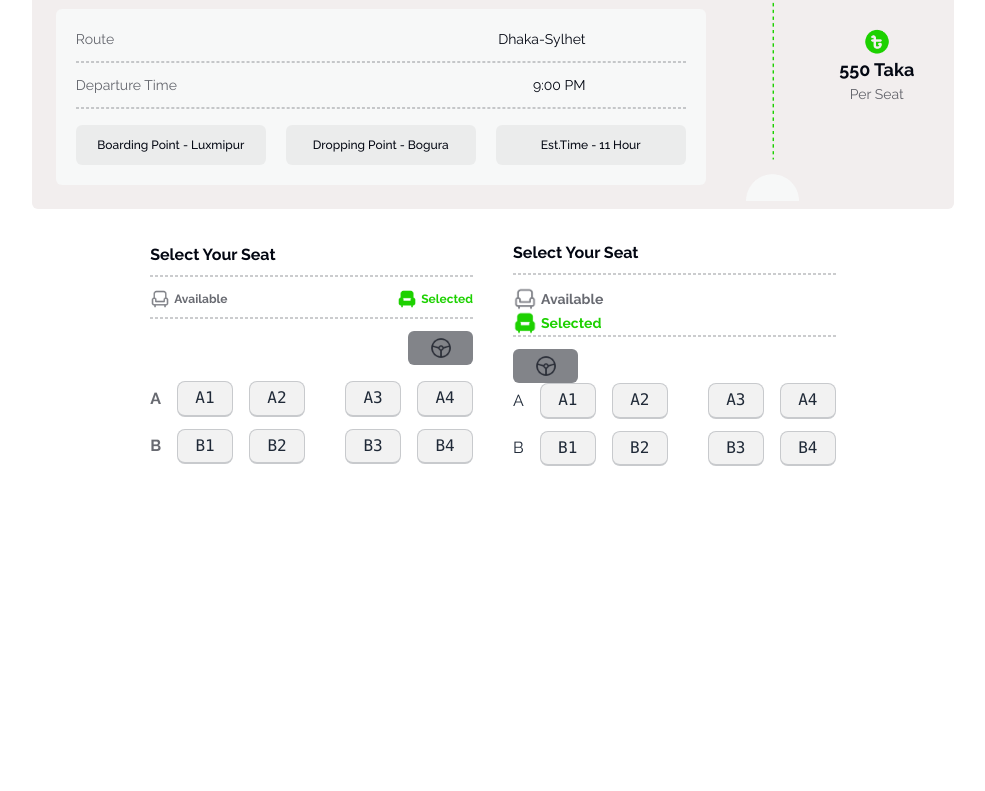
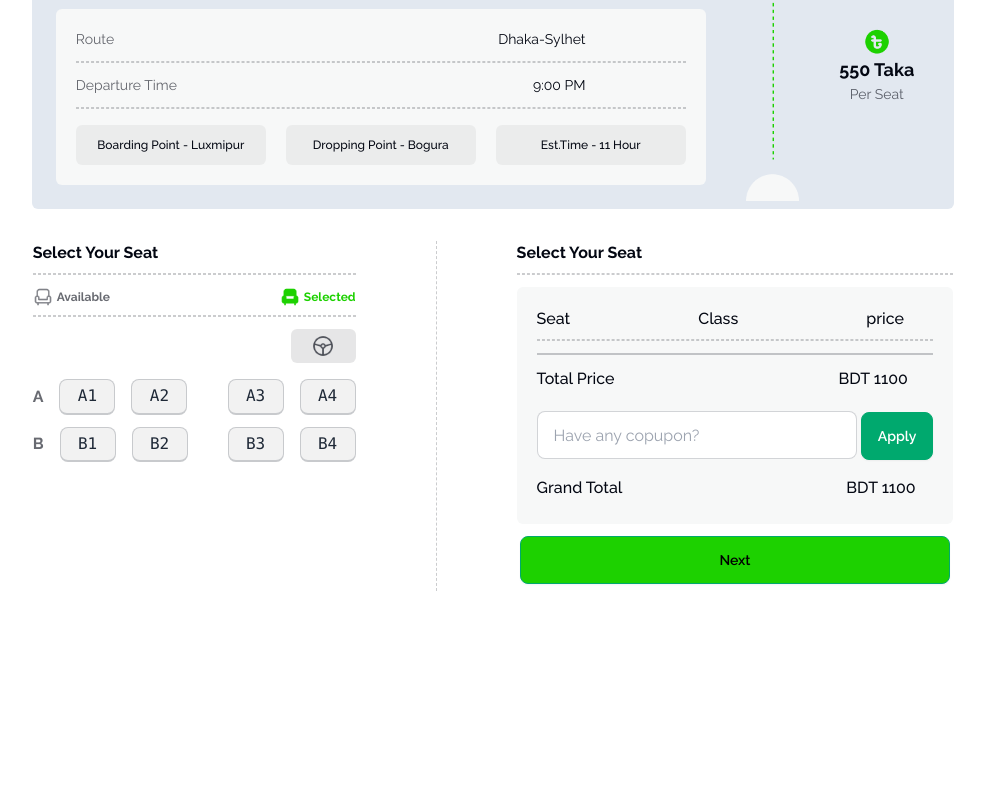
Before and after one commit to shodorsonnath/P-Ticket, a plain HTML site: page index.html in a window 1280 px wide. Shown: the part 1313-2104 px from the top of the page, without its empty margins (147-1132 px from the left). Drawn offline with nearby package versions, Linux system fonts and the light colour scheme.

Commit message:
complete seat second part design

```diff
--- a/index.html
+++ b/index.html
@@ -128,7 +128,7 @@
                     tests and view the results directly within the app. The integrated testing features allow for the
                     streamlined.</p>
             </div>
-            <div class="bg-[#f2eeee] rounded-md flex gap-10">
+            <div class="bg-slate-200 rounded-md flex gap-10">
                 <div class="mt-6 mb-6 pl-6">
                     <div class="flex justify-between pb-5">
                         <div class="flex items-center gap-2">
@@ -178,7 +178,7 @@
             </div>
         </section>
         <!-- ph paribahan section start second part -->
-        <section class="mb-96 flex justify-center items-center gap-10">
+        <section class="mb-96 flex justify-center gap-20">
             <div>
                 <p class="text-[#030712] font-bold mb-2">Select Your Seat</p>
                 <div class="border border-dashed h-[1px] border-[#03071233] mb-3"></div>
@@ -194,7 +194,7 @@
                 </div>
                 <div class="border border-dashed h-[1px] border-[#03071233] mb-3"></div>
                 <div class="flex justify-end mb-4">
-                    <div class="bg-[#828489] w-[65px] flex justify-center py-[5px] rounded-md">
+                    <div class="bg-[#03071219] w-[65px] flex justify-center py-[5px] rounded-md">
                         <img class="w-6" src="images/tabler.png" alt="">
                     </div>
                 </div>
@@ -224,47 +224,37 @@
                     </div>
                 </div>
             </div>
+            <div class="border-[1px] border-l-0 border-[#03071233] border-dashed h-[350px]"></div>
             <div>
                 <p class="text-[#030712] font-bold mb-2">Select Your Seat</p>
                 <div class="border border-dashed h-[1px] border-[#03071233] mb-3"></div>
-                <div>
-                    <div class="flex items-center gap-1">
-                        <img class="w-6" src="images/seat-gray.png" alt="">
-                        <p class="text-[#03071299] font-bold text-sm">Available</p>
+                <div class="bg-[#F7F8F8] p-5 rounded-md">
+                    <div class="flex gap-32 text-[#030712] font-medium text-base">
+                        <p>Seat</p>
+                        <p>Class</p>
+                        <p>price</p>
                     </div>
-                    <div class="flex items-center gap-1">
-                        <img class="w-6" src="images/seat-green-filled.png" alt="">
-                        <p class="text-[#1DD100] font-bold text-sm">Selected</p>
+                    <div class="border border-dashed h-[1px] border-[#03071233] mt-2 mb-3"></div>
+                    <div class="border h-[1px] border-[#03071238] mt-3 mb-3"></div>
+
+                    <div class="flex gap-56 text-[#030712] font-medium text-base mb-5">
+                        <p>Total Price</p>
+                        <p>BDT 1100</p>
+                    </div>
+                    <div class="form-control">
+                        <label class="input-group">
+                            <input id="btn-coupon" type="text" placeholder="Have any copupon?"
+                                class="input input-bordered w-80" />
+                            <button id="btn-coupon-apply" class="btn btn-success text-white">Apply</button>
+                        </label>
+                    </div>
+                    <div class="flex gap-56 text-[#030712] font-medium text-base mt-4 mb-1">
+                        <p>Grand Total</p>
+                        <p>BDT 1100</p>
                     </div>
                 </div>
-                <div class="border border-dashed h-[1px] border-[#03071233] mb-3"></div>
-                <div class="bg-[#828489] w-[65px] flex justify-center py-[5px] rounded-md">
-                    <img class="w-6" src="images/tabler.png" alt="">
-                </div>
-
-               <div class="flex gap-10">
-                <div>
-                    <div class="flex items-center gap-4">
-                        <p>A</p>
-                        <kbd class="kbd w-14">A1</kbd>
-                        <kbd class="kbd w-14">A2</kbd>
-                    </div>
-                    <div class="flex items-center gap-4 mt-3">
-                        <p>B</p>
-                        <kbd class="kbd w-14">B1</kbd>
-                        <kbd class="kbd w-14">B2</kbd>
-                    </div>
-                </div>
-                <div>
-                    <div class="flex items-center gap-4">
-                        <kbd class="kbd w-14">A3</kbd>
-                        <kbd class="kbd w-14">A4</kbd>
-                    </div>
-                    <div class="flex items-center gap-4 mt-3">
-                        <kbd class="kbd w-14">B3</kbd>
-                        <kbd class="kbd w-14">B4</kbd>
-                    </div>
-                </div>
+                <div class="mt-3 flex justify-center items-center">
+                    <button class="btn btn-success bg-[#1DD100] text-black w-[430px]">Next</button>
                 </div>
             </div>
         </section>
```
Lines whose indentation alone changed are shown as unchanged.
